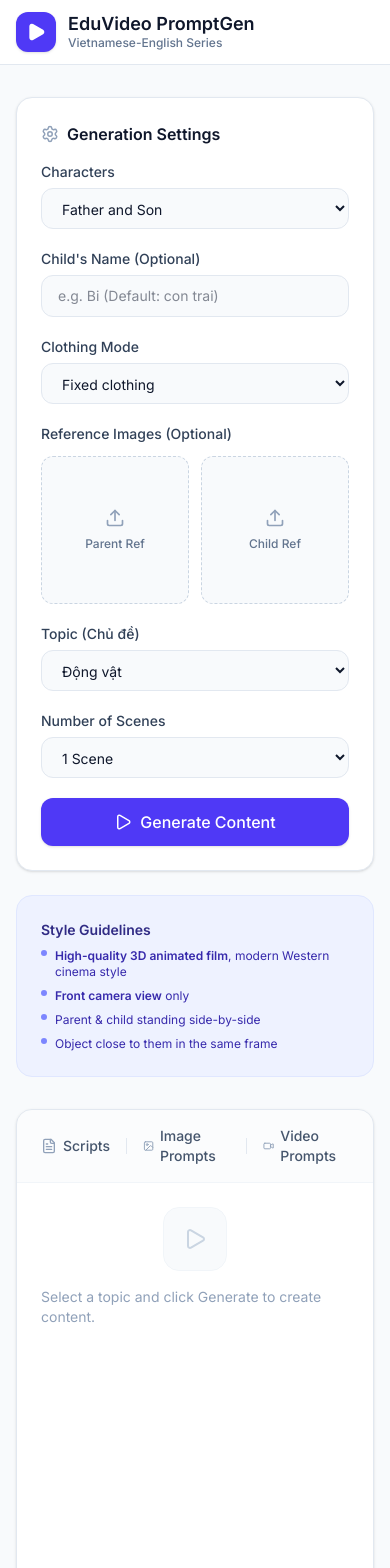
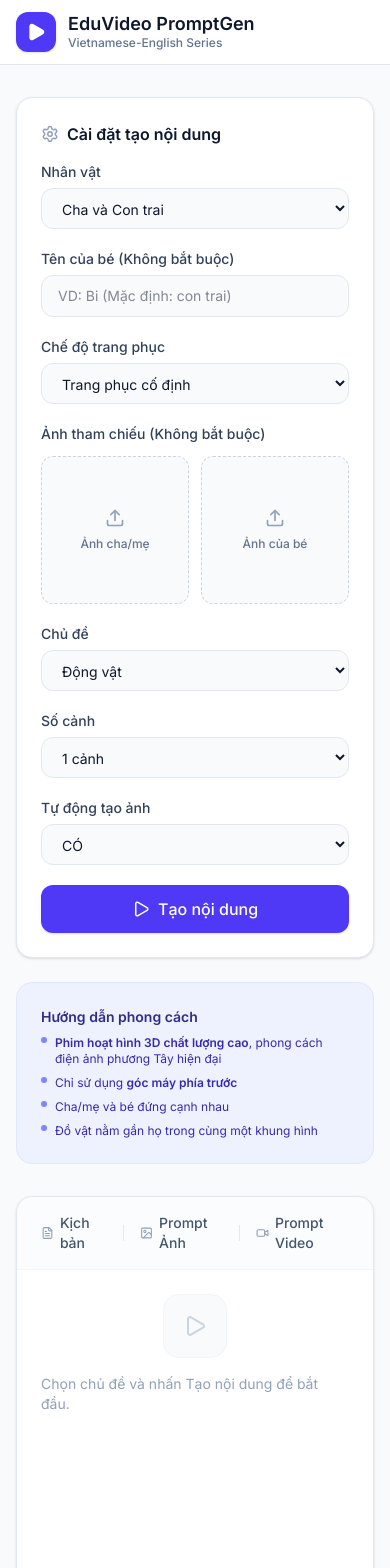
Before and after one commit to AnhNguyenEnogy/AI-ENGLISH, a React (Vite) app: page / in a window 390 px wide. Shown: the top 1568 px of the page. Built offline with nearby package versions, Linux system fonts and the light colour scheme.

Commit message:
V3. update tiếng việt

```diff
--- a/metadata.json
+++ b/metadata.json
@@ -1,5 +1,5 @@
 {
-  "name": "Vietnamese-English EduVideo Prompt Generator",
+  "name": "share _v2: Vietnamese-English EduVideo Prompt Generator",
   "description": "Generates scene scripts, image prompts, and video prompts for an animated educational series where a Vietnamese father teaches his son English vocabulary.",
   "requestFramePermissions": []
 }
--- a/src/App.tsx
+++ b/src/App.tsx
@@ -1,6 +1,6 @@
 import { useState } from 'react';
 import { GoogleGenAI } from '@google/genai';
-import { Loader2, Play, Settings, Image as ImageIcon, Video, FileText, Copy, Check, Upload, X } from 'lucide-react';
+import { Loader2, Play, Settings, Image as ImageIcon, Video, FileText, Copy, Check, Upload, X, Download } from 'lucide-react';
 
 const TOPICS = [
   "Động vật", "Động vật nông trại", "Động vật hoang dã", "Động vật biển", "Các loài chim",
@@ -18,23 +18,29 @@ const TOPICS = [
 const SCENE_COUNTS = [1, 2, 3, 4, 5, 6, 7, 8, 9, 10];
 
 const CHARACTER_PAIRS = [
-  "Father and Son",
-  "Father and Daughter",
-  "Mother and Son",
-  "Mother and Daughter"
+  { id: "Father and Son", label: "Cha và Con trai" },
+  { id: "Father and Daughter", label: "Cha và Con gái" },
+  { id: "Mother and Son", label: "Mẹ và Con trai" },
+  { id: "Mother and Daughter", label: "Mẹ và Con gái" }
 ];
 
 const CLOTHING_MODES = [
-  "Fixed clothing",
-  "Automatic clothing"
+  { id: "Fixed clothing", label: "Trang phục cố định" },
+  { id: "Automatic clothing", label: "Trang phục tự động" }
+];
+
+const AUTO_IMAGE_OPTIONS = [
+  { id: "YES", label: "CÓ" },
+  { id: "NO", label: "KHÔNG" }
 ];
 
 export default function App() {
   const [topic, setTopic] = useState(TOPICS[0]);
   const [numScenes, setNumScenes] = useState(1);
-  const [characterPair, setCharacterPair] = useState(CHARACTER_PAIRS[0]);
+  const [characterPair, setCharacterPair] = useState(CHARACTER_PAIRS[0].id);
   const [childName, setChildName] = useState('');
-  const [clothingMode, setClothingMode] = useState(CLOTHING_MODES[0]);
+  const [clothingMode, setClothingMode] = useState(CLOTHING_MODES[0].id);
+  const [autoGenerateImages, setAutoGenerateImages] = useState(AUTO_IMAGE_OPTIONS[0].id);
   const [parentImage, setParentImage] = useState<{ data: string, mimeType: string } | null>(null);
   const [childImage, setChildImage] = useState<{ data: string, mimeType: string } | null>(null);
 
@@ -42,6 +48,8 @@ export default function App() {
   const [result, setResult] = useState('');
   const [copiedImage, setCopiedImage] = useState(false);
   const [copiedVideo, setCopiedVideo] = useState(false);
+  const [generatedImages, setGeneratedImages] = useState<Record<number, string>>({});
+  const [generatingImages, setGeneratingImages] = useState(false);
 
   const handleImageUpload = (e: React.ChangeEvent<HTMLInputElement>, setImage: (img: { data: string, mimeType: string } | null) => void) => {
     const file = e.target.files?.[0];
@@ -69,9 +77,85 @@ export default function App() {
     }
   };
 
+  const extractImagePrompts = (text: string) => {
+    const parts = text.split(/(?=SCENE SCRIPTS|IMAGE PROMPTS|VIDEO PROMPTS)/);
+    const imageSection = parts.find(p => p.trim().startsWith('IMAGE PROMPTS'));
+    if (!imageSection) return [];
+
+    const lines = imageSection.replace('IMAGE PROMPTS', '').trim().split('\n').filter(l => l.trim() !== '' && l.trim().startsWith('Scene'));
+    return lines;
+  };
+
+  const removeAccents = (str: string) => {
+    return str.normalize('NFD').replace(/[\u0300-\u036f]/g, '').replace(/đ/g, 'd').replace(/Đ/g, 'D').replace(/\s+/g, '');
+  };
+
+  const handleDownloadImage = (index: number, dataUrl: string) => {
+    const cleanTopic = removeAccents(topic);
+    const sceneId = (index + 1).toString().padStart(2, '0');
+    const filename = `${cleanTopic}_${sceneId}.png`;
+
+    const link = document.createElement('a');
+    link.href = dataUrl;
+    link.download = filename;
+    document.body.appendChild(link);
+    link.click();
+    document.body.removeChild(link);
+  };
+
+  const generateImages = async (promptsToUse?: string[]) => {
+    const prompts = promptsToUse || extractImagePrompts(result);
+    if (prompts.length === 0) return;
+
+    setGeneratingImages(true);
+
+    try {
+      const ai = new GoogleGenAI({ apiKey: process.env.GEMINI_API_KEY });
+
+      const newImages = { ...generatedImages };
+
+      for (let i = 0; i < prompts.length; i++) {
+        const promptText = prompts[i];
+
+        const parts: any[] = [];
+
+        if (parentImage) {
+          parts.push({ inlineData: { data: parentImage.data, mimeType: parentImage.mimeType } });
+        }
+        if (childImage) {
+          parts.push({ inlineData: { data: childImage.data, mimeType: childImage.mimeType } });
+        }
+
+        parts.push({ text: promptText });
+
+        try {
+          const response = await ai.models.generateContent({
+            model: 'gemini-2.5-flash-image',
+            contents: { parts },
+          });
+
+          for (const part of response.candidates?.[0]?.content?.parts || []) {
+            if (part.inlineData) {
+              newImages[i] = `data:${part.inlineData.mimeType};base64,${part.inlineData.data}`;
+              setGeneratedImages({ ...newImages });
+              break;
+            }
+          }
+        } catch (err) {
+          console.error(`Error generating image for scene ${i + 1}:`, err);
+        }
+      }
+    } catch (error) {
+      console.error("Error generating images:", error);
+    } finally {
+      setGeneratingImages(false);
+    }
+  };
+
   const generateContent = async () => {
     setLoading(true);
     setResult('');
+    setGeneratedImages({});
     try {
       const ai = new GoogleGenAI({ apiKey: process.env.GEMINI_API_KEY });
 
@@ -224,6 +308,13 @@ Scene 2 – Front camera angle, [Character Description of ${parentRole}], [Chara
         fullText += chunk.text;
         setResult(fullText);
       }
+
+      if (autoGenerateImages === 'YES') {
+        const extractedPrompts = extractImagePrompts(fullText);
+        if (extractedPrompts.length > 0) {
+          generateImages(extractedPrompts);
+        }
+      }
     } catch (error) {
       console.error(error);
       setResult('Error generating content. Please try again.');
@@ -256,13 +347,13 @@ Scene 2 – Front camera angle, [Character Description of ${parentRole}], [Chara
             <div className="bg-white rounded-2xl p-6 shadow-sm border border-slate-200">
               <h2 className="text-base font-semibold mb-4 flex items-center gap-2">
                 <Settings size={18} className="text-slate-400" />
-                Generation Settings
+                Cài đặt tạo nội dung
               </h2>
 
               <div className="space-y-5">
                 <div>
                   <label htmlFor="characterPair" className="block text-sm font-medium text-slate-700 mb-1.5">
-                    Characters
+                    Nhân vật
                   </label>
                   <select
                     id="characterPair"
@@ -271,28 +362,28 @@ Scene 2 – Front camera angle, [Character Description of ${parentRole}], [Chara
                     className="w-full bg-slate-50 border border-slate-200 rounded-xl px-4 py-2.5 text-sm focus:ring-2 focus:ring-indigo-500 focus:border-indigo-500 outline-none transition-all"
                   >
                     {CHARACTER_PAIRS.map((t) => (
-                      <option key={t} value={t}>{t}</option>
+                      <option key={t.id} value={t.id}>{t.label}</option>
                     ))}
                   </select>
                 </div>
 
                 <div>
                   <label htmlFor="childName" className="block text-sm font-medium text-slate-700 mb-1.5">
-                    Child's Name (Optional)
+                    Tên của bé (Không bắt buộc)
                   </label>
                   <input
                     type="text"
                     id="childName"
                     value={childName}
                     onChange={(e) => setChildName(e.target.value)}
-                    placeholder={`e.g. Bi (Default: ${characterPair.includes("Son") ? "con trai" : "con gái"})`}
+                    placeholder={`VD: Bi (Mặc định: ${characterPair.includes("Son") ? "con trai" : "con gái"})`}
                     className="w-full bg-slate-50 border border-slate-200 rounded-xl px-4 py-2.5 text-sm focus:ring-2 focus:ring-indigo-500 focus:border-indigo-500 outline-none transition-all"
                   />
                 </div>
 
                 <div>
                   <label htmlFor="clothingMode" className="block text-sm font-medium text-slate-700 mb-1.5">
-                    Clothing Mode
+                    Chế độ trang phục
                   </label>
                   <select
                     id="clothingMode"
@@ -301,14 +392,14 @@ Scene 2 – Front camera angle, [Character Description of ${parentRole}], [Chara
                     className="w-full bg-slate-50 border border-slate-200 rounded-xl px-4 py-2.5 text-sm focus:ring-2 focus:ring-indigo-500 focus:border-indigo-500 outline-none transition-all"
                   >
                     {CLOTHING_MODES.map((t) => (
-                      <option key={t} value={t}>{t}</option>
+                      <option key={t.id} value={t.id}>{t.label}</option>
                     ))}
                   </select>
                 </div>
 
                 <div className="space-y-3">
                   <label className="block text-sm font-medium text-slate-700">
-                    Reference Images (Optional)
+                    Ảnh tham chiếu (Không bắt buộc)
                   </label>
 
                   <div className="grid grid-cols-2 gap-3">
@@ -320,12 +411,12 @@ Scene 2 – Front camera angle, [Character Description of ${parentRole}], [Chara
                           <button onClick={() => setParentImage(null)} className="absolute top-1 right-1 bg-black/50 text-white p-1 rounded-full hover:bg-black/70">
                             <X size={14} />
                           </button>
-                          <div className="absolute bottom-0 inset-x-0 bg-black/50 text-white text-[10px] text-center py-1">Parent</div>
+                          <div className="absolute bottom-0 inset-x-0 bg-black/50 text-white text-[10px] text-center py-1">Ảnh cha/mẹ</div>
                         </div>
                       ) : (
                         <label className="flex flex-col items-center justify-center w-full aspect-square bg-slate-50 border border-dashed border-slate-300 rounded-xl cursor-pointer hover:bg-slate-100 transition-colors">
                           <Upload size={20} className="text-slate-400 mb-2" />
-                          <span className="text-xs text-slate-500 font-medium">Parent Ref</span>
+                          <span className="text-xs text-slate-500 font-medium">Ảnh cha/mẹ</span>
                           <input type="file" accept="image/*" className="hidden" onChange={(e) => handleImageUpload(e, setParentImage)} />
                         </label>
                       )}
@@ -339,12 +430,12 @@ Scene 2 – Front camera angle, [Character Description of ${parentRole}], [Chara
                           <button onClick={() => setChildImage(null)} className="absolute top-1 right-1 bg-black/50 text-white p-1 rounded-full hover:bg-black/70">
                             <X size={14} />
                           </button>
-                          <div className="absolute bottom-0 inset-x-0 bg-black/50 text-white text-[10px] text-center py-1">Child</div>
+                          <div className="absolute bottom-0 inset-x-0 bg-black/50 text-white text-[10px] text-center py-1">Ảnh của bé</div>
                         </div>
                       ) : (
                         <label className="flex flex-col items-center justify-center w-full aspect-square bg-slate-50 border border-dashed border-slate-300 rounded-xl cursor-pointer hover:bg-slate-100 transition-colors">
                           <Upload size={20} className="text-slate-400 mb-2" />
-                          <span className="text-xs text-slate-500 font-medium">Child Ref</span>
+                          <span className="text-xs text-slate-500 font-medium">Ảnh của bé</span>
                           <input type="file" accept="image/*" className="hidden" onChange={(e) => handleImageUpload(e, setChildImage)} />
                         </label>
                       )}
@@ -354,7 +445,7 @@ Scene 2 – Front camera angle, [Character Description of ${parentRole}], [Chara
 
                 <div>
                   <label htmlFor="topic" className="block text-sm font-medium text-slate-700 mb-1.5">
-                    Topic (Chủ đề)
+                    Chủ đề
                   </label>
                   <select
                     id="topic"
@@ -370,7 +461,7 @@ Scene 2 – Front camera angle, [Character Description of ${parentRole}], [Chara
 
                 <div>
                   <label htmlFor="numScenes" className="block text-sm font-medium text-slate-700 mb-1.5">
-                    Number of Scenes
+                    Số cảnh
                   </label>
                   <select
                     id="numScenes"
@@ -379,7 +470,23 @@ Scene 2 – Front camera angle, [Character Description of ${parentRole}], [Chara
                     className="w-full bg-slate-50 border border-slate-200 rounded-xl px-4 py-2.5 text-sm focus:ring-2 focus:ring-indigo-500 focus:border-indigo-500 outline-none transition-all"
                   >
                     {SCENE_COUNTS.map((n) => (
-                      <option key={n} value={n}>{n} {n === 1 ? 'Scene' : 'Scenes'}</option>
+                      <option key={n} value={n}>{n} cảnh</option>
+                    ))}
+                  </select>
+                </div>
+
+                <div>
+                  <label htmlFor="autoGenerateImages" className="block text-sm font-medium text-slate-700 mb-1.5">
+                    Tự động tạo ảnh
+                  </label>
+                  <select
+                    id="autoGenerateImages"
+                    value={autoGenerateImages}
+                    onChange={(e) => setAutoGenerateImages(e.target.value)}
+                    className="w-full bg-slate-50 border border-slate-200 rounded-xl px-4 py-2.5 text-sm focus:ring-2 focus:ring-indigo-500 focus:border-indigo-500 outline-none transition-all"
+                  >
+                    {AUTO_IMAGE_OPTIONS.map((t) => (
+                      <option key={t.id} value={t.id}>{t.label}</option>
                     ))}
                   </select>
                 </div>
@@ -392,12 +499,12 @@ Scene 2 – Front camera angle, [Character Description of ${parentRole}], [Chara
                   {loading ? (
                     <>
                       <Loader2 size={18} className="animate-spin" />
-                      Generating...
+                      Đang tạo...
                     </>
                   ) : (
                     <>
                       <Play size={18} />
-                      Generate Content
+                      Tạo nội dung
                     </>
                   )}
                 </button>
@@ -405,43 +512,43 @@ Scene 2 – Front camera angle, [Character Description of ${parentRole}], [Chara
             </div>
 
             <div className="bg-indigo-50 rounded-2xl p-6 border border-indigo-100">
-              <h3 className="text-sm font-semibold text-indigo-900 mb-2">Style Guidelines</h3>
+              <h3 className="text-sm font-semibold text-indigo-900 mb-2">Hướng dẫn phong cách</h3>
               <ul className="text-xs text-indigo-800 space-y-2">
                 <li className="flex items-start gap-2">
                   <div className="mt-0.5 w-1.5 h-1.5 rounded-full bg-indigo-400 shrink-0" />
-                  <span><strong>High-quality 3D animated film</strong>, modern Western cinema style</span>
+                  <span><strong>Phim hoạt hình 3D chất lượng cao</strong>, phong cách điện ảnh phương Tây hiện đại</span>
                 </li>
                 <li className="flex items-start gap-2">
                   <div className="mt-0.5 w-1.5 h-1.5 rounded-full bg-indigo-400 shrink-0" />
-                  <span><strong>Front camera view</strong> only</span>
+                  <span>Chỉ sử dụng <strong>góc máy phía trước</strong></span>
                 </li>
                 <li className="flex items-start gap-2">
                   <div className="mt-0.5 w-1.5 h-1.5 rounded-full bg-indigo-400 shrink-0" />
-                  <span>Parent & child standing side-by-side</span>
+                  <span>Cha/mẹ và bé đứng cạnh nhau</span>
                 </li>
                 <li className="flex items-start gap-2">
                   <div className="mt-0.5 w-1.5 h-1.5 rounded-full bg-indigo-400 shrink-0" />
-                  <span>Object close to them in the same frame</span>
+                  <span>Đồ vật nằm gần họ trong cùng một khung hình</span>
                 </li>
               </ul>
             </div>
           </div>
 
           {/* Main Content Area */}
-          <div className="lg:col-span-8">
+          <div className="lg:col-span-8 space-y-6">
             <div className="bg-white rounded-2xl shadow-sm border border-slate-200 min-h-[600px] flex flex-col overflow-hidden">
               <div className="border-b border-slate-100 bg-slate-50/50 px-6 py-4 flex items-center justify-between">
                 <div className="flex items-center gap-4">
                   <div className="flex items-center gap-1.5 text-sm font-medium text-slate-600">
-                    <FileText size={16} className="text-slate-400" /> Scripts
+                    <FileText size={16} className="text-slate-400" /> Kịch bản
                   </div>
                   <div className="w-px h-4 bg-slate-200" />
                   <div className="flex items-center gap-1.5 text-sm font-medium text-slate-600">
-                    <ImageIcon size={16} className="text-slate-400" /> Image Prompts
+                    <ImageIcon size={16} className="text-slate-400" /> Prompt Ảnh
                   </div>
                   <div className="w-px h-4 bg-slate-200" />
                   <div className="flex items-center gap-1.5 text-sm font-medium text-slate-600">
-                    <Video size={16} className="text-slate-400" /> Video Prompts
+                    <Video size={16} className="text-slate-400" /> Prompt Video
                   </div>
                 </div>
 
@@ -452,14 +559,14 @@ Scene 2 – Front camera angle, [Character Description of ${parentRole}], [Chara
                       className="flex items-center gap-1.5 px-3 py-1.5 text-xs font-medium bg-white border border-slate-200 rounded-lg hover:bg-slate-50 hover:text-indigo-600 transition-colors text-slate-600 shadow-sm"
                     >
                       {copiedImage ? <Check size={14} className="text-emerald-500" /> : <Copy size={14} />}
-                      Copy Image Prompts
+                      {copiedImage ? 'Đã chép' : 'Sao chép Prompt Ảnh'}
                     </button>
                     <button
                       onClick={() => copySection('VIDEO PROMPTS', setCopiedVideo)}
                       className="flex items-center gap-1.5 px-3 py-1.5 text-xs font-medium bg-white border border-slate-200 rounded-lg hover:bg-slate-50 hover:text-indigo-600 transition-colors text-slate-600 shadow-sm"
                     >
                       {copiedVideo ? <Check size={14} className="text-emerald-500" /> : <Copy size={14} />}
-                      Copy Video Prompts
+                      {copiedVideo ? 'Đã chép' : 'Sao chép Prompt Video'}
                     </button>
                   </div>
                 )}
@@ -471,7 +578,7 @@ Scene 2 – Front camera angle, [Character Description of ${parentRole}], [Chara
                     <div className="w-16 h-16 rounded-2xl bg-slate-50 flex items-center justify-center border border-slate-100">
                       <Play size={24} className="text-slate-300" />
                     </div>
-                    <p className="text-sm">Select a topic and click Generate to create content.</p>
+                    <p className="text-sm">Chọn chủ đề và nhấn Tạo nội dung để bắt đầu.</p>
                   </div>
                 ) : (
                   <div className="prose prose-slate prose-sm max-w-none prose-p:leading-relaxed whitespace-pre-wrap font-sans">
@@ -480,6 +587,54 @@ Scene 2 – Front camera angle, [Character Description of ${parentRole}], [Chara
                 )}
               </div>
             </div>
+
+            {/* Render Images Section */}
+            {(extractImagePrompts(result).length > 0 || Object.keys(generatedImages).length > 0) && (
+              <div className="bg-white rounded-2xl p-6 shadow-sm border border-slate-200">
+                <div className="flex items-center justify-between mb-6 border-b border-slate-100 pb-4">
+                  <h3 className="text-lg font-bold text-slate-800 flex items-center gap-2">
+                    <ImageIcon size={20} className="text-indigo-600" />
+                    Ảnh đã tạo
+                  </h3>
+                  <button
+                    onClick={() => generateImages()}
+                    disabled={generatingImages || extractImagePrompts(result).length === 0}
+                    className="bg-indigo-600 hover:bg-indigo-700 text-white px-4 py-2 rounded-lg text-sm font-medium flex items-center gap-2 disabled:opacity-50 transition-colors"
+                  >
+                    {generatingImages ? <Loader2 size={16} className="animate-spin" /> : <ImageIcon size={16} />}
+                    Tạo ảnh
+                  </button>
+                </div>
+
+                <div className="space-y-8">
+                  {extractImagePrompts(result).map((prompt, index) => (
+                    <div key={index} className="bg-slate-50 rounded-xl p-5 border border-slate-200">
+                      <h4 className="font-semibold text-slate-800 mb-2">Cảnh {index + 1}</h4>
+                      <p className="text-xs text-slate-500 mb-4">{prompt}</p>
+
+                      {generatedImages[index] ? (
+                        <div className="space-y-4">
+                          <div className="rounded-xl overflow-hidden border border-slate-200 shadow-sm">
+                            <img src={generatedImages[index]} alt={`Cảnh ${index + 1}`} className="w-full object-cover" />
+                          </div>
+                          <button
+                            onClick={() => handleDownloadImage(index, generatedImages[index])}
+                            className="bg-white border border-slate-300 hover:bg-slate-50 text-slate-700 px-4 py-2 rounded-lg text-sm font-medium flex items-center gap-2 transition-colors"
+                          >
+                            <Download size={16} />
+                            Tải ảnh
+                          </button>
+                        </div>
+                      ) : generatingImages ? (
+                        <div className="w-full aspect-video bg-slate-200 animate-pulse rounded-xl flex items-center justify-center text-slate-400 border border-slate-200">
+                          <Loader2 size={24} className="animate-spin" />
+                        </div>
+                      ) : null}
+                    </div>
+                  ))}
+                </div>
+              </div>
+            )}
           </div>
 
         </div>
```
